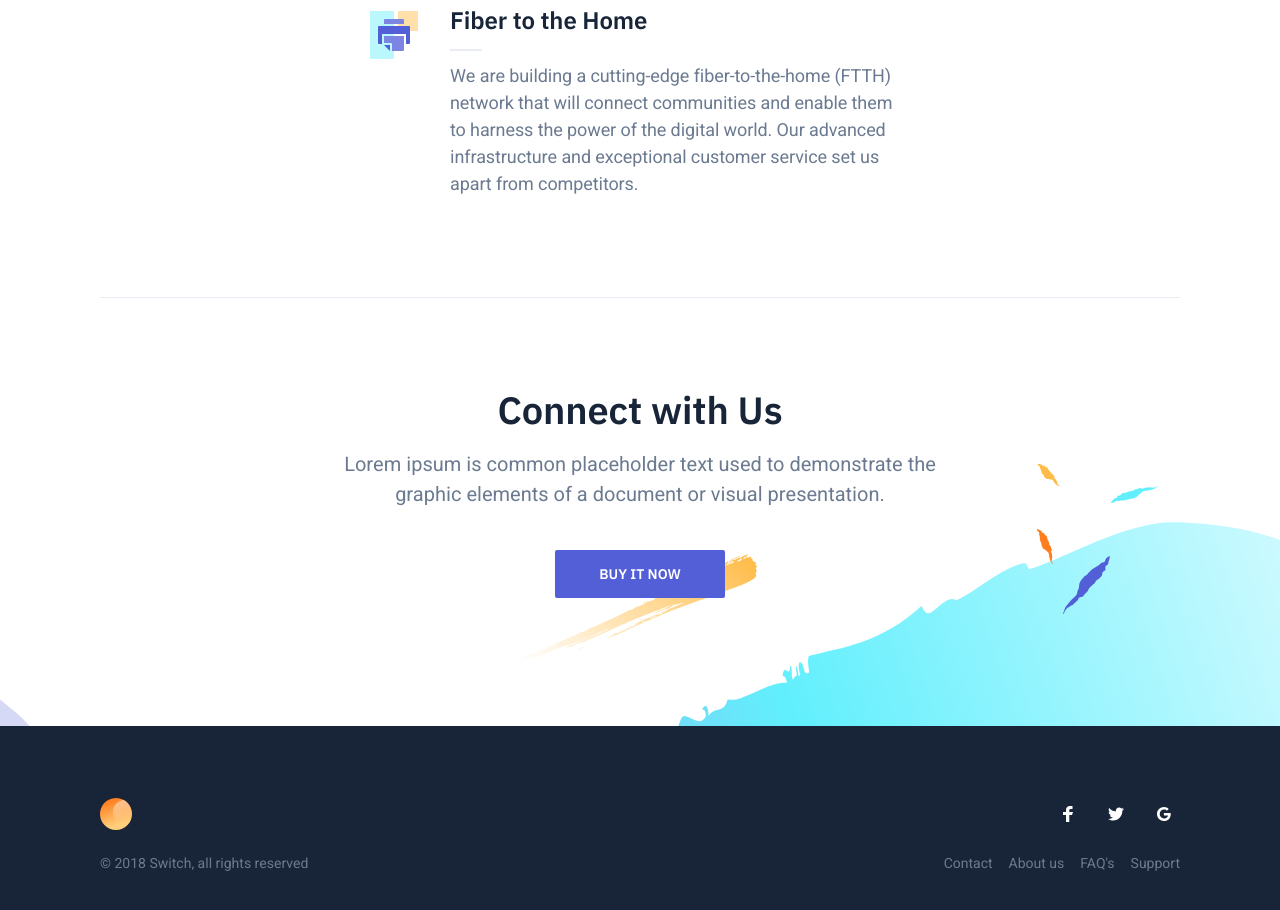
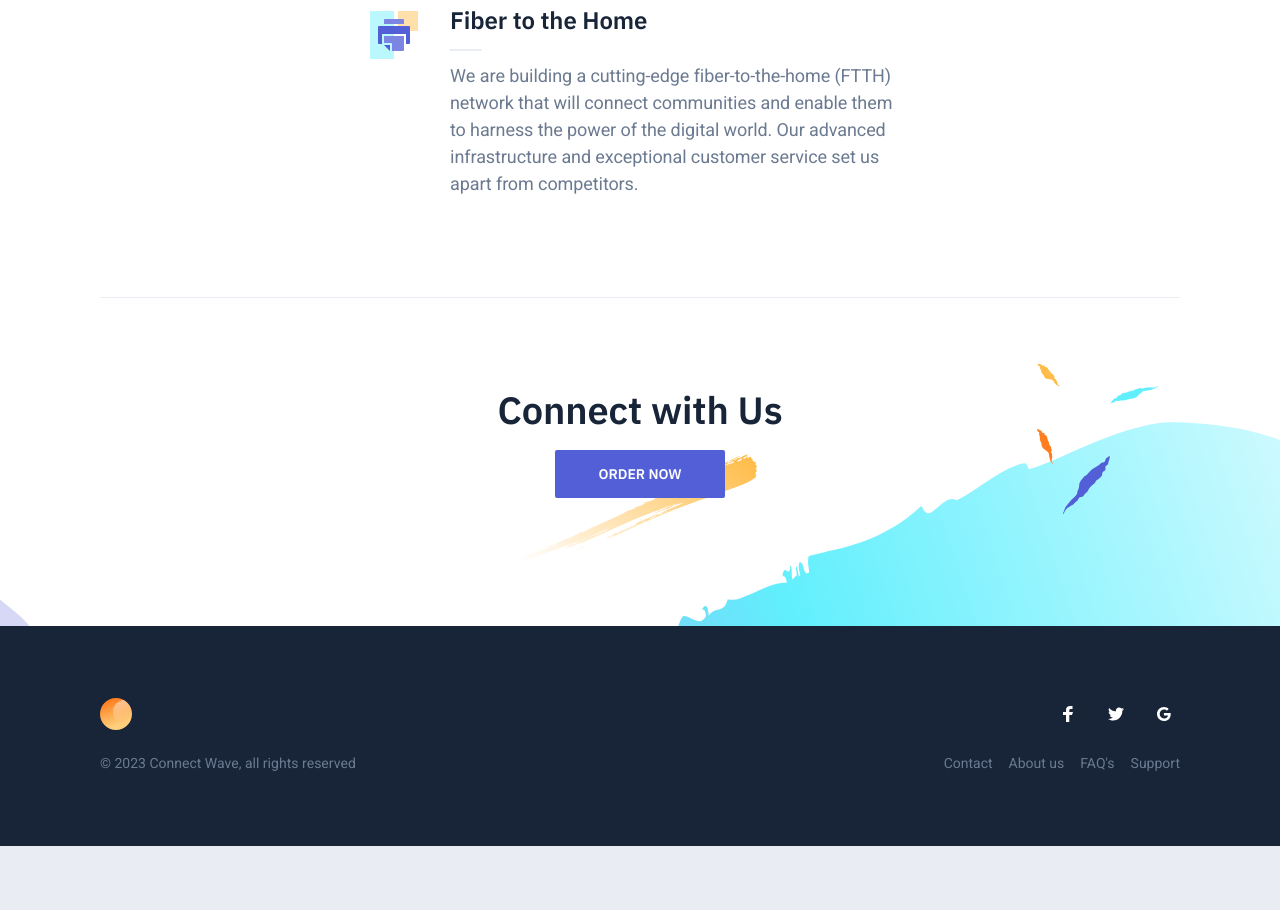
Before and after one commit to naing-htoo/ISP-Landing-Page, a plain HTML site: page index.html in a window 1280 px wide. Shown: the part 1551-2461 px from the top of the page. After the commit the page ends 2397 px from the top, so only its background shows below. Drawn offline with nearby package versions, Linux system fonts and the light colour scheme.

Commit message:
Update index.html

```diff
--- a/index.html
+++ b/index.html
@@ -98,9 +98,8 @@
                     <div class="cta-inner section-inner">
                         <div class="cta-header text-center">
                             <h2 class="section-title mt-0">Connect with Us</h2>
-                            <p class="section-paragraph">Lorem ipsum is common placeholder text used to demonstrate the graphic elements of a document or visual presentation.</p>
 							<div class="cta-cta">
-								<a class="button button-primary" href="#">Buy it now</a>
+								<a class="button button-primary" href="#">Order Now</a>
 							</div>
 					    </div>
                     </div>
@@ -157,7 +156,7 @@
                             </a>
                         </li>
                     </ul>
-                    <div class="footer-copyright">&copy; 2018 Switch, all rights reserved</div>
+                    <div class="footer-copyright">&copy; 2023 Connect Wave, all rights reserved</div>
                 </div>
             </div>
         </footer>
```
